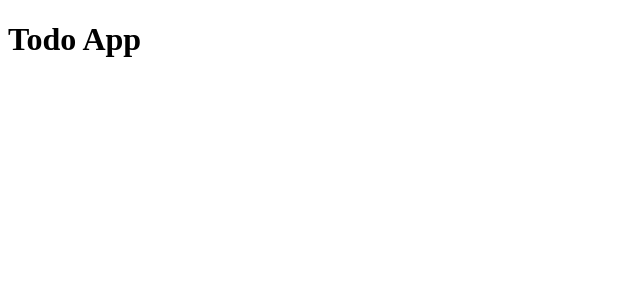
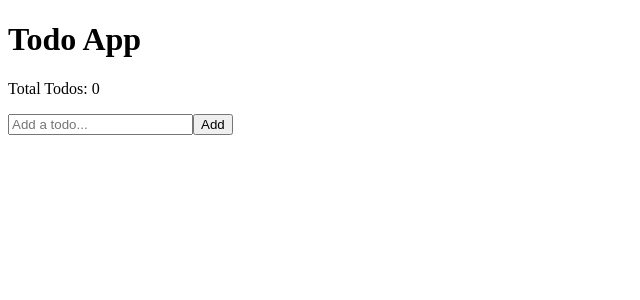
Before and after one commit to musaib-014/todo-app, a React (Vite) app: page / in a window 1280 px wide. Shown: the top 300 px of the page, without its empty margins (0-640 px from the left). Built offline with nearby package versions, Linux system fonts and the light colour scheme.

Commit message:
Add controlled TodoInput form and add todo logic

```diff
--- a/src/App.jsx
+++ b/src/App.jsx
@@ -1,7 +1,24 @@
+import { useState } from "react";
+import TodoInput from "./components/TodoInput";
+
 function App() {
+  const [todos, setTodos] = useState([]);
+
+  function addTodo(text) {
+    setTodos((prev) => [
+      ...prev,
+      {
+        id: Date.now(),
+        text: text,
+        completed: false,
+      },
+    ]);
+  }
   return (
     <div>
       <h1> Todo App</h1>
+      <p>Total Todos: {todos.length}</p>
+      <TodoInput onAddTodo={addTodo} />
     </div>
   );
 }
--- a/src/components/TodoInput.jsx
+++ b/src/components/TodoInput.jsx
@@ -0,0 +1,28 @@
+import { useState } from "react";
+
+function TodoInput({ onAddTodo }) {
+  const [text, setText] = useState("");
+
+  function handleSubmit(e) {
+    e.preventDefault();
+
+    if (text.trim === "") return;
+
+    onAddTodo(text);
+    setText("");
+  }
+
+  return (
+    <form onSubmit={handleSubmit}>
+      <input
+        type="text"
+        placeholder="Add a todo..."
+        value={text}
+        onChange={(e) => setText(e.target.value)}
+      />
+      <button type="submit">Add</button>
+    </form>
+  );
+}
+
+export default TodoInput;
```
